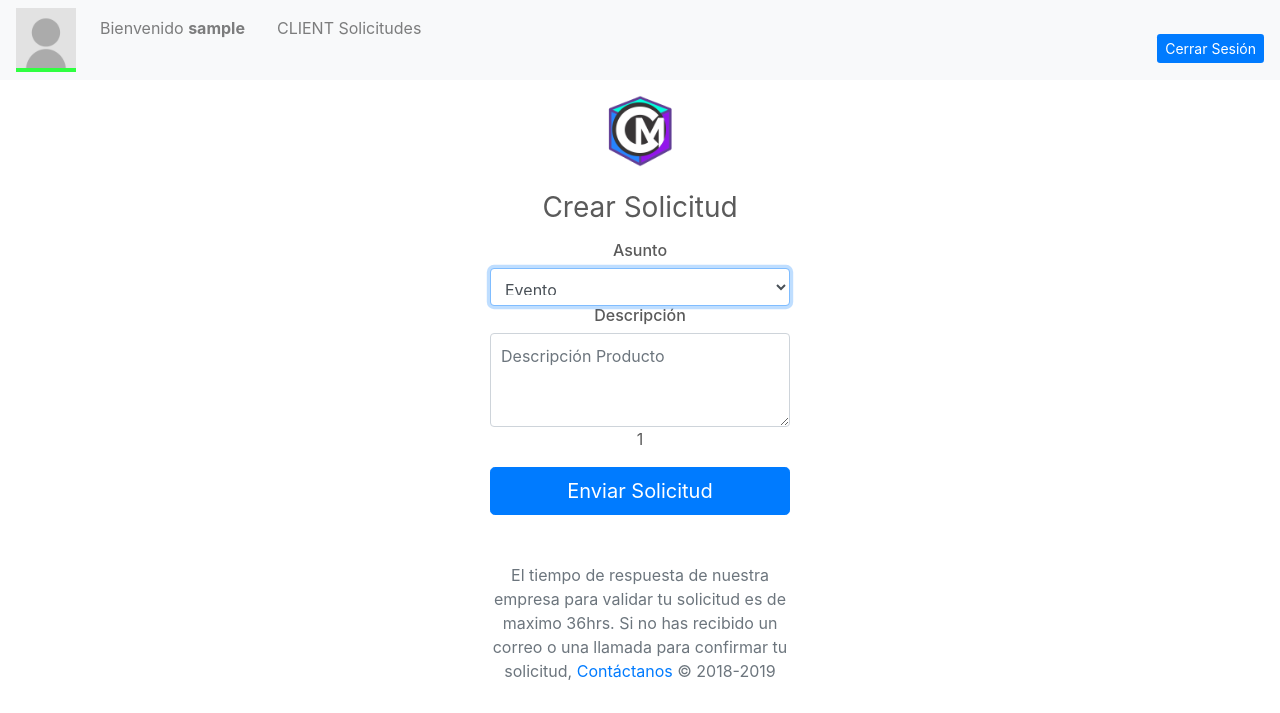
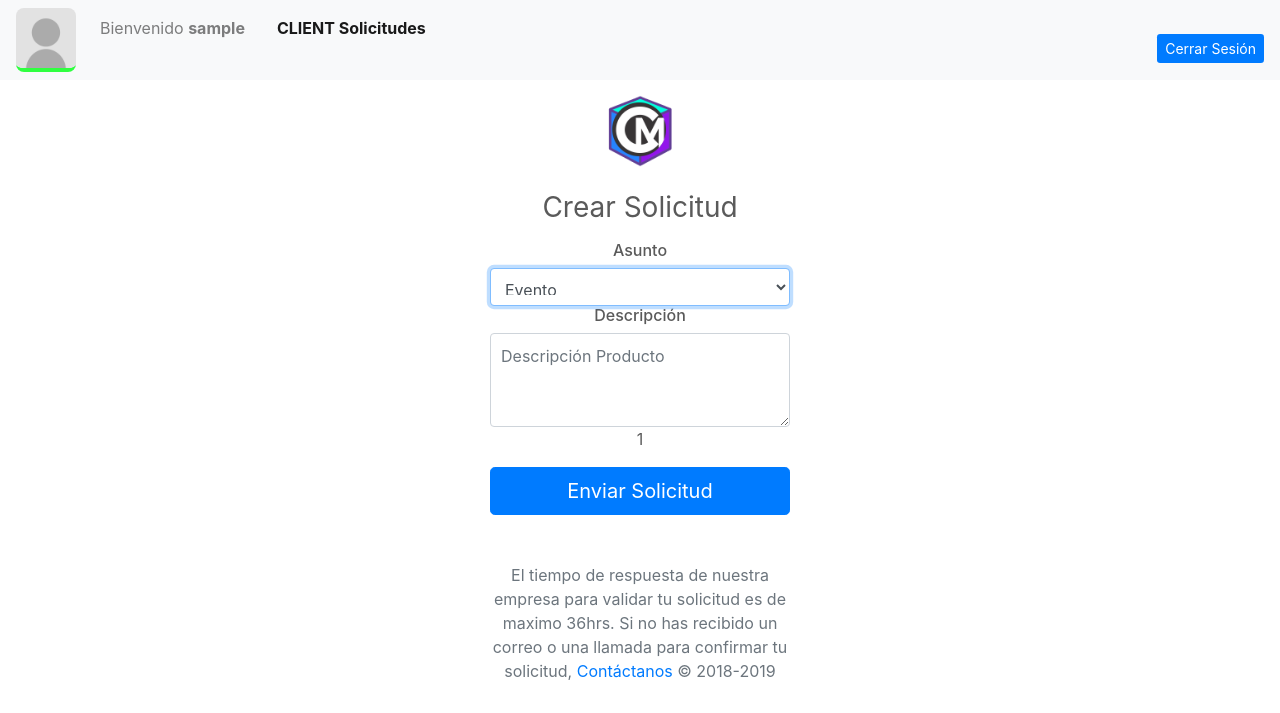
Before and after one commit to Eve33/CirculoMusicalProject, a PHP site: page /UserClient/ClientSolic.php in a window 1280 px wide. Shown: the top 713 px of the page. Run offline with PHP 8.4, Linux system fonts and the light colour scheme; the visitor is signed in with stand-in values (Sample User, id 1); data comes from the database, SQL or seed files in the repository; data that the repository does not hold is empty.

Commit message:
Project 95%.

```diff
--- a/UserClient/ClientSolic.php
+++ b/UserClient/ClientSolic.php
@@ -38,14 +38,14 @@
           <li>
             <img src="../resources/userImage.jpg">
           </li>
-          <li class="nav-item">
+          <li class="nav-item ">
             <p class="nav-link nameUser">
               <?php
                       echo "Bienvenido ". "<b>{$_SESSION['loginuser']}</b>";
                   ?>
             </p>
           </li>
-          <li class="nav-item">
+          <li class="nav-item active font-weight-bold">
             <a class="nav-link" href="../UserClient/ClientSolic.php">CLIENT Solicitudes</a>
           </li>
         </ul>
--- a/UserClient/clientStyle.css
+++ b/UserClient/clientStyle.css
@@ -5,6 +5,7 @@
 .navbar img{
   height: 4rem;
   border-bottom: 0.3rem solid rgb(47, 255, 64);
+  border-radius: 0.5rem;
 }
 
 body {
```
Also changed, not shown: UserAdmin/AdminDashboard.php (+7 -5 lines).
